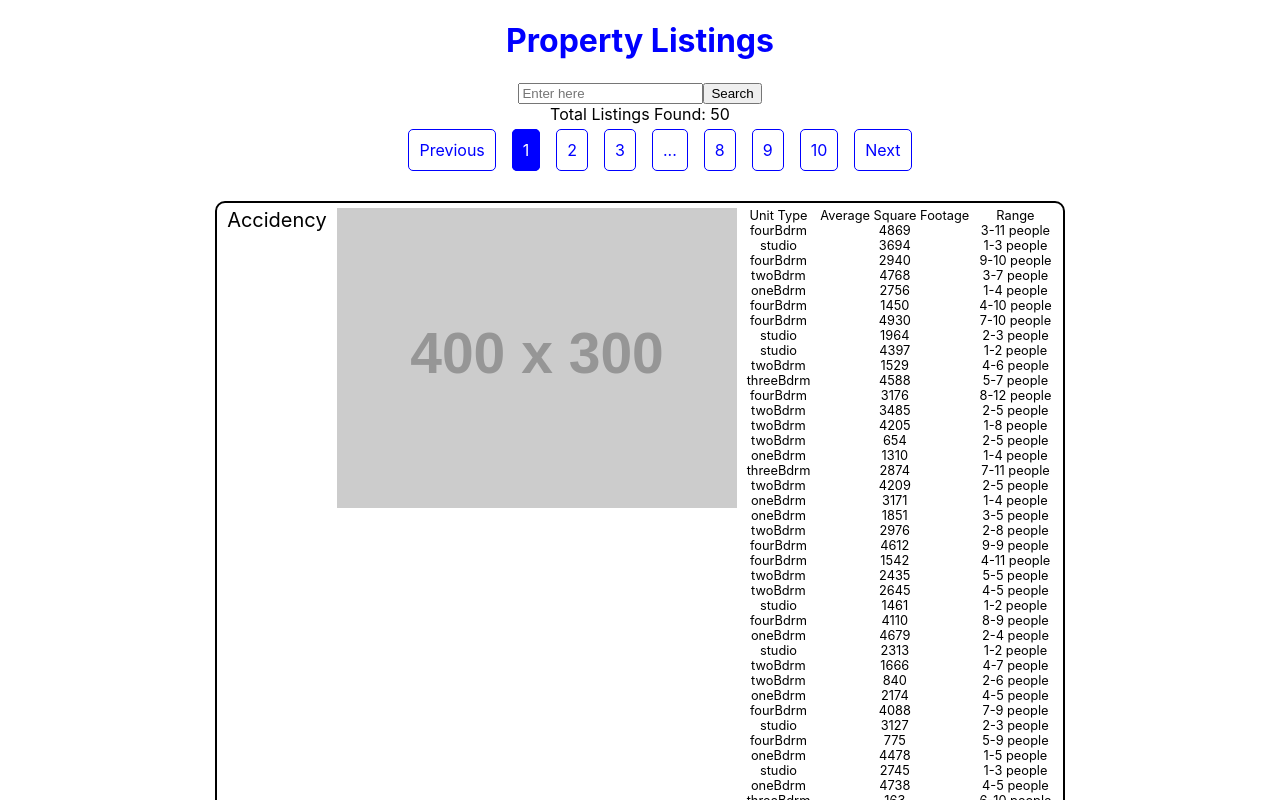
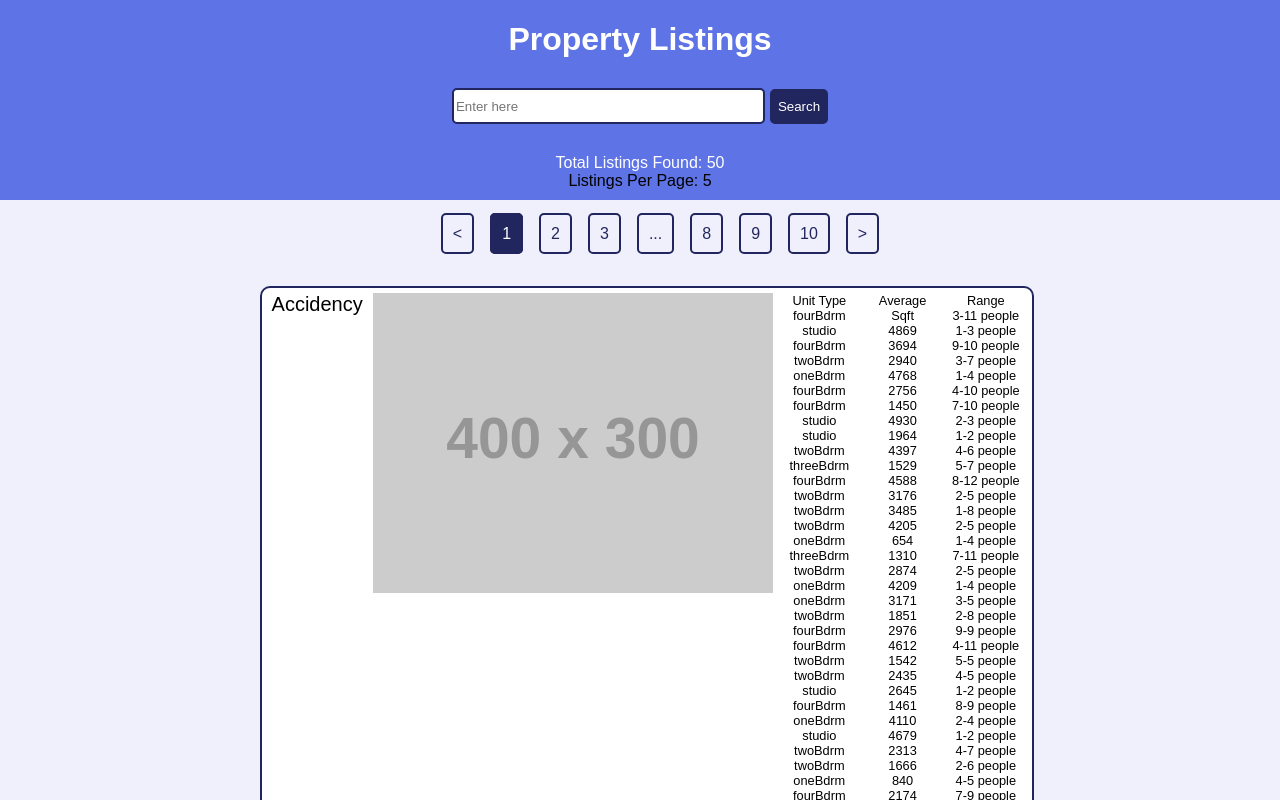
Before and after one commit to coderlore/property-demo, a React (Create React App) app: page / in a window 1280 px wide. Shown: the top 800 px of the page. Built offline with nearby package versions, Linux system fonts and the light colour scheme; data requests are answered from the project's data file.

Commit message:
Added styling

```diff
--- a/src/App.css
+++ b/src/App.css
@@ -4,6 +4,42 @@
   text-align: center;
   flex-direction: column;
   width: 100vw;
+  font-family: Arial, Helvetica, sans-serif;
+  background-color: rgb(240, 240, 253);
+}
+.heading {
+  background-color: rgb(93, 115, 230);
+  width: 100%;
+  height: 200px;
+}
+
+.header {
+  color:white;
+}
+
+.searchInputs {
+  margin: 30px;
+}
+
+.searchWord {
+  border-radius: 5px;
+  border: 2px solid rgb(33, 38, 94);
+  margin-right: 5px;
+  height: 30px;
+  width: 25%;
+}
+
+.searchBtn {
+  border-radius: 5px;
+  border: 2px solid rgb(33, 38, 94);
+  height: 35px;
+  background-color: rgb(33, 38, 94);
+  color: white;
+}
+
+.total {
+  color: white;
+  font-size: 1rem;
 }
 
 .paginationBtn {
@@ -12,33 +48,45 @@
   list-style: none;
   display: flex;
   justify-content: center;
+  margin-top: 25px;
 }
 
 .paginationBtn a {
   padding: 10px;
   margin: 8px;
   border-radius: 5px;
-  border: 1px solid blue;
-  color: blue;
+  border: 2px solid rgb(33, 38, 94);
+  color: rgb(33, 38, 94);
   cursor: pointer;
 }
 
 .paginationBtn a:hover {
   color: white;
-  background-color: blue;
+  background-color: rgb(33, 38, 94);
 }
 
 .paginationActive a {
   color: white;
-  background-color: blue;
+  background-color: rgb(33, 38, 94);
 }
 
-.result {
-  border: 2px solid black;
+.result-col {
+  border: 2px solid rgb(33, 38, 94);
   border-radius: 10px;
   display: flex;
+  flex-direction: row;
+  flex-wrap: wrap;
+  width: 100%;
   padding: 5px;
   margin: 5px 0px;
+  background-color: white;
+}
+
+.result-row {
+  display: flex;
+  flex-direction: column;
+  flex-basis: 100%;
+  flex: 1;
 }
 
 .resultName, .resultImg, .resultUnits, .resultSqft, .resultRange {
@@ -47,8 +95,22 @@
 
 .resultName {
   font-size: 1.25rem;
+  display: block;
+  text-align: left;
+}
+
+.resultImg {
+  display: block;
 }
 
 .resultUnits, .resultSqft, .resultRange {
   font-size: 0.8rem;
+  display: block;
+  height: 100%;
 }
+
+@media screen and (min-width: 800px) {
+  .result-col {
+    flex: 1
+  }
+}
--- a/src/App.tsx
+++ b/src/App.tsx
@@ -65,14 +65,19 @@ function App() {
 
   return (
     <div className="App">
-      <Header title='Property Listings' />
-      <SearchBar placeholder='Enter here'/>
-      <div>
-        Total Listings Found: {results.length}
+      <div className='heading'>
+        <Header title='Property Listings' />
+        <SearchBar placeholder='Enter here'/>
+        <div className='total'>
+          Total Listings Found: {results.length}
+        </div>
+        <div className='per-page'>
+          Listings Per Page: {listingPerPage}
+        </div>
       </div>
       <ReactPaginate
-        previousLabel={'Previous'}
-        nextLabel={'Next'}
+        previousLabel={'<'}
+        nextLabel={'>'}
         pageCount={pageNumber}
         onPageChange={changePage}
         containerClassName='paginationBtn'
--- a/src/Header.tsx
+++ b/src/Header.tsx
@@ -1,12 +1,11 @@
 export interface Props {
     title: string
-    color?: string
 }
 
 const Header = (props: Props) => {
     return (
         <header>
-            <h1 style={{ color: props.color ? props.color : 'blue' }}>
+            <h1 className="header" >
                 {props.title}
             </h1>
         </header>
--- a/src/components/Result.tsx
+++ b/src/components/Result.tsx
@@ -22,22 +22,28 @@ const Result:React.FC<Props> = ({result}) => {
     // }
 
     return (
-        <div className='result' >
+        <div className='result-col' >
             {/* <div className="search">
                 <form className='searchInputs'>
                     <input type="text" placeholder={placeholder} className="searchWord" onChange={handleFilter}></input>
                     <button type="submit">Search</button>
                 </form>
             </div> */}
-            <div className='resultName'>
-                {result.name}
+            <div className='result-row'>
+                <div className='resultName'>{result.name}</div>
             </div>
-            <div className='resultImg'>
-                <img src={result.picture} />
+            <div className='result-row'>
+                <div className='resultImg'><img src={result.picture} alt="Property Img"/></div>
             </div>
-            <div className='resultUnits'>Unit Type {result.units.map(unit => <div>{unit.type}</div>)}</div>
-            <div className='resultSqft'>Average Square Footage {result.units.map(unit => <div>{unit.sqft}</div>)}</div>
-            <div className='resultRange'>Range {result.units.map(unit => <div>{unit.minOccupancy}-{unit.maxOccupancy} people</div>)}</div>
+            <div className='result-row'>
+                <div className='resultUnits'>Unit Type {result.units.map(unit => <div>{unit.type}</div>)}</div>
+            </div>
+            <div className='result-row'>
+                <div className='resultSqft'>Average Sqft {result.units.map(unit => <div>{unit.sqft}</div>)}</div>
+            </div>
+            <div className='result-row'>
+                <div className='resultRange'>Range {result.units.map(unit => <div>{unit.minOccupancy}-{unit.maxOccupancy} people</div>)}</div>
+            </div>
         </div>
     )
 }
--- a/src/components/SearchBar.tsx
+++ b/src/components/SearchBar.tsx
@@ -31,7 +31,7 @@ const SearchBar:React.FC<Props> = ({placeholder}) => {
     <div className="search">
       <form className='searchInputs'>
           <input type="text" placeholder={placeholder} className="searchWord" onChange={(e) => {setValue(e.target.value)}} ></input>
-          <button type="button" onClick={handleFilter}>Search</button>
+          <button type="button" onClick={handleFilter} className="searchBtn">Search</button>
       </form>
     </div>
   )
```
